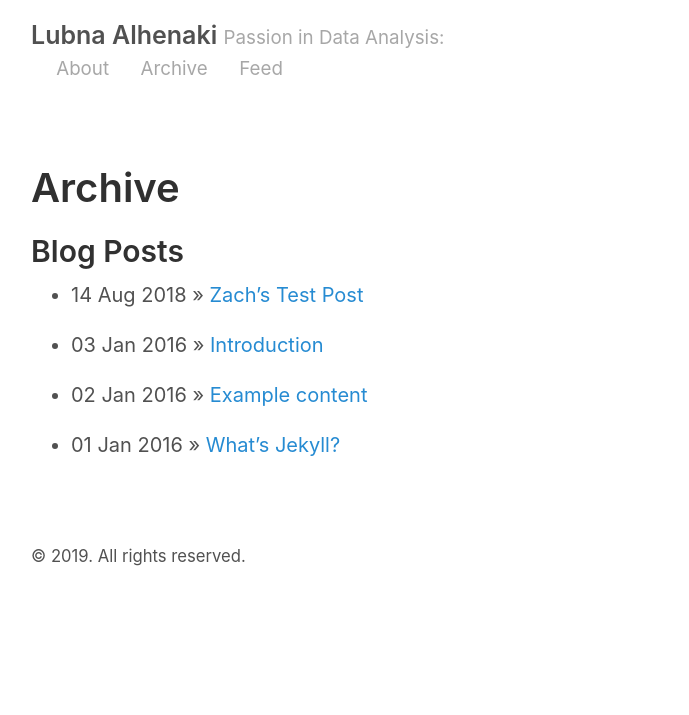
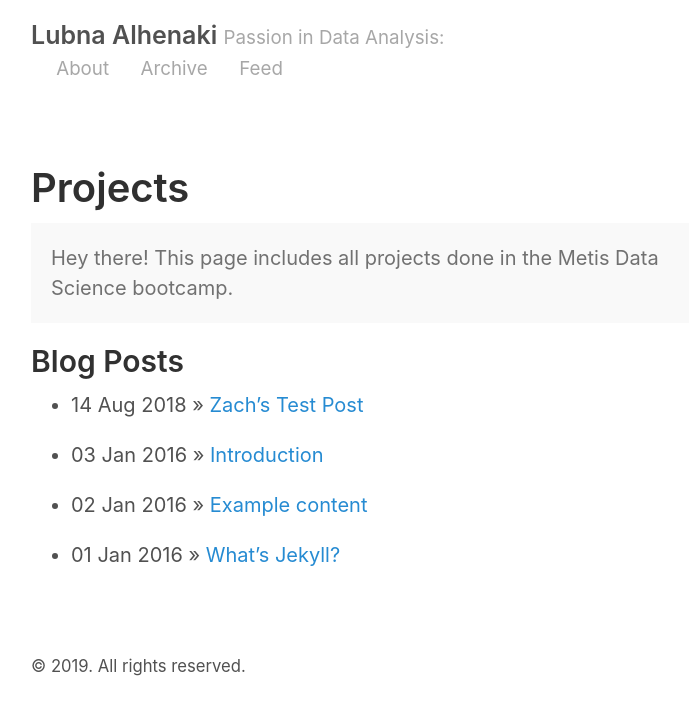
Before and after one commit to LubnaAlhenaki/LubnaAlhenaki.github.io, a Jekyll site: the page built from archive.md, in a window 1280 px wide. Shown: the top 715 px of the page, without its empty margins (259-948 px from the left). Built offline with Jekyll 4.4.1, drawn with Linux system fonts in a browser that asks for light colours.

Commit message:
Update archive.md

```diff
--- a/archive.md
+++ b/archive.md
@@ -1,7 +1,11 @@
 ---
 layout: page
-title: Archive
+title: Projects
 ---
+
+<p class="message">
+ Hey there! This page includes all projects done in the Metis Data Science bootcamp.
+</p>
 
 ## Blog Posts
 
```
